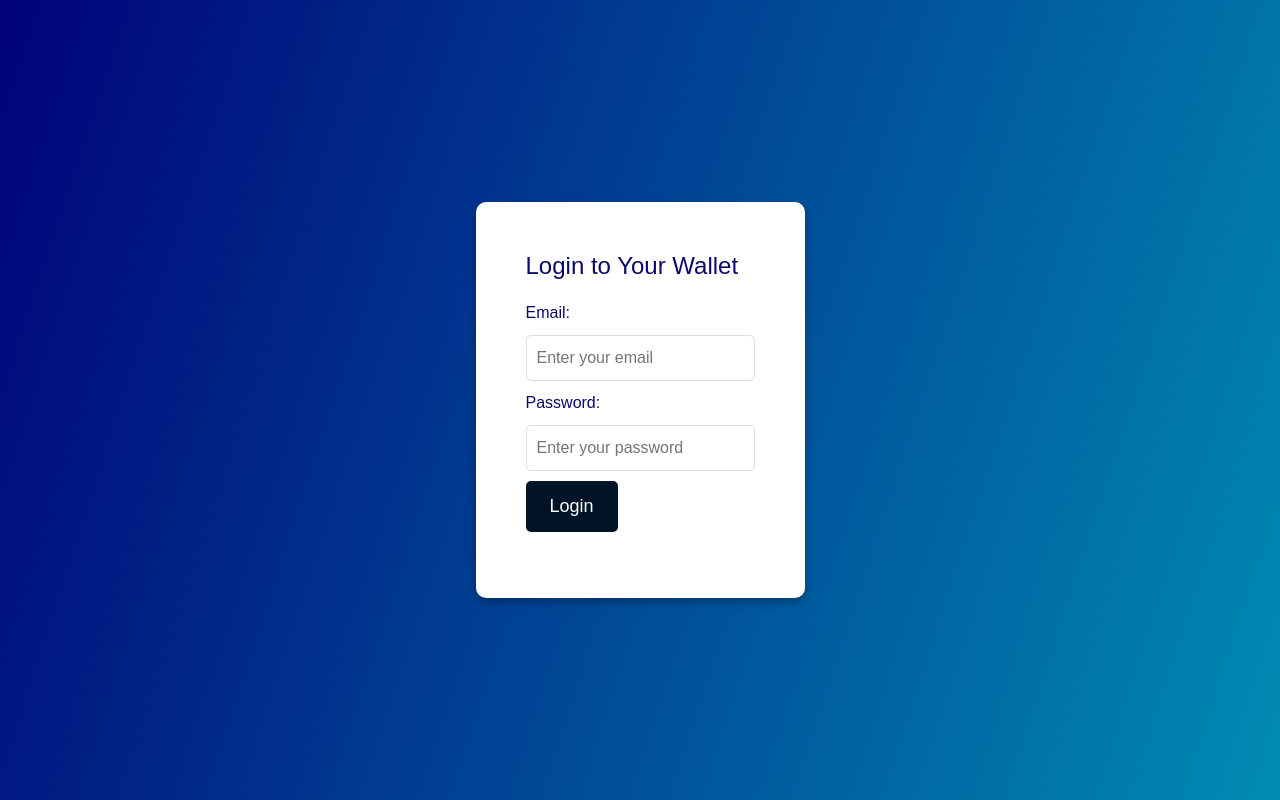
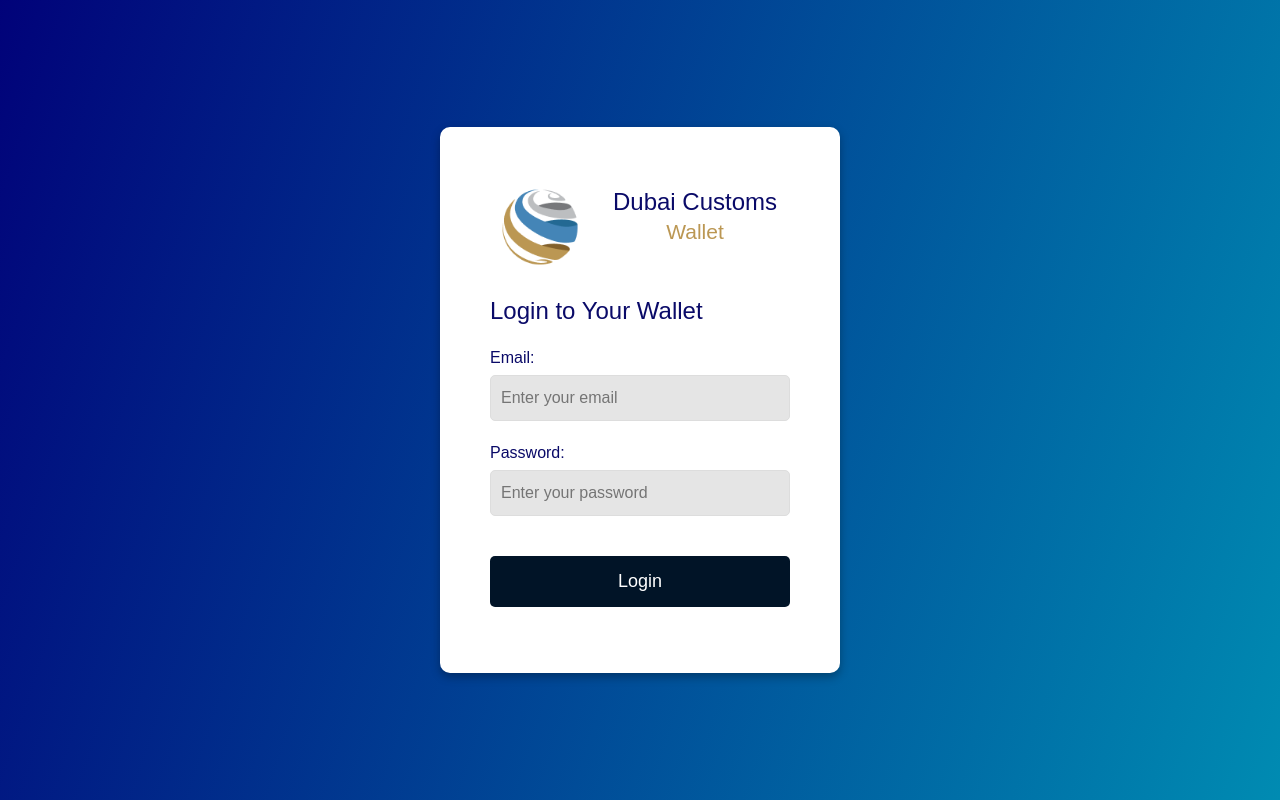
Before and after one commit to akshatsynkcode/walletextension, a browser extension: page components/login.html in a window 1280 px wide. Drawn offline with Linux system fonts and the light colour scheme; files that its build step writes are made by us from their sources; files whose address does not match are found by name.

Commit message:
login page done

```diff
--- a/components/login.html
+++ b/components/login.html
@@ -19,32 +19,47 @@
     .login-container {
       background: white;
       color: #0a0a68;
-      padding: 50px; /* Add padding for the container */
-      border-radius: 10px; /* Rounded corners for the container */
-      box-shadow: 0 4px 10px rgba(0, 0, 0, 0.3); /* Add shadow for depth */
+      padding: 50px;
+      border-radius: 10px;
+      box-shadow: 0 4px 10px rgba(0, 0, 0, 0.3);
+      width: 100%;
+      max-width: 400px;
+      text-align: center;
     }
 
     h2 {
-      font-size: 24px; /* Adjusted font size to match styling */
+      font-size: 24px;
       margin-bottom: 20px;
     }
 
-    label, input {
+    .form-group {
+      text-align: left; /* Left-align the form elements */
+      margin-bottom: 20px;
+    }
+
+    label {
       display: block;
-      margin-bottom: 10px;
-      width: 100%;
-      max-width: 300px; /* Set a max width for inputs */
+      margin-bottom: 5px;
+      color: #0a0a68; /* Ensure labels are dark and readable */
     }
 
     input {
+      width: 100%;
       padding: 10px;
-      border: 1px solid #ddd; /* Added border for inputs */
+      border: 1px solid #ddd;
       border-radius: 5px;
-      background-color: rgba(255, 255, 255, 0.2); /* Light background for inputs */
-      color: white; /* Change input text color to white */
+      background-color: rgba(0, 0, 0, 0.1);
+      color: #0a0a68;
+      margin-bottom: 20px; /* Add spacing below each input */
+    }
+
+    .login-btn {
+      margin-top: 20px;
+      text-align: center;
     }
 
     button {
+      width: 100%;
       padding: 12px 24px;
       font-size: 18px;
       background-color: #011427;
@@ -63,10 +78,29 @@
       color: red;
       margin-top: 10px;
     }
+
+    .logo {
+      display: flex;
+      justify-content: center;
+      align-items: center;
+      margin-bottom: 20px;
+    }
+
+    .logo img {
+      width: 100px;
+      margin-right: 10px;
+    }
+
   </style>
 </head>
 <body>
   <div class="login-container">
+    <div class="logo">
+      <img src="./icons/icon128.png" alt="Dubai Customs Wallet Logo">
+      <h2>Dubai Customs <small style="color: #bb9753;">Wallet</small></h2>
+    </div>
+
+    <div class="form-group">
       <h2>Login to Your Wallet</h2>
 
       <label for="email">Email:</label>
@@ -74,12 +108,16 @@
 
       <label for="password">Password:</label>
       <input type="password" id="password" placeholder="Enter your password" required>
+    </div>
 
+    <div class="login-btn">
       <button id="login-btn">Login</button>
+    </div>
 
     <p id="error-message" class="error"></p>
   </div>
 
   <script src="login.bundle.js"></script>
+  <script src="./js/bootstrap.bundle.min.js"></script>
 </body>
 </html>
--- a/webpack.config.js
+++ b/webpack.config.js
@@ -68,7 +68,9 @@
     new CopyWebpackPlugin({
       patterns: [
         { from: './src/manifest.json', to: 'manifest.json' },
-        { from: './src/icons', to: 'icons' }
+        { from: './src/icons', to: 'icons' },
+        { from: './src/css', to: 'css' },
+        { from: './src/js', to: 'js' }
       ]
     })
   ]
```
Also changed, not shown: components/welcome.html (+1 -1 lines). Lines whose indentation alone changed are shown as unchanged.
